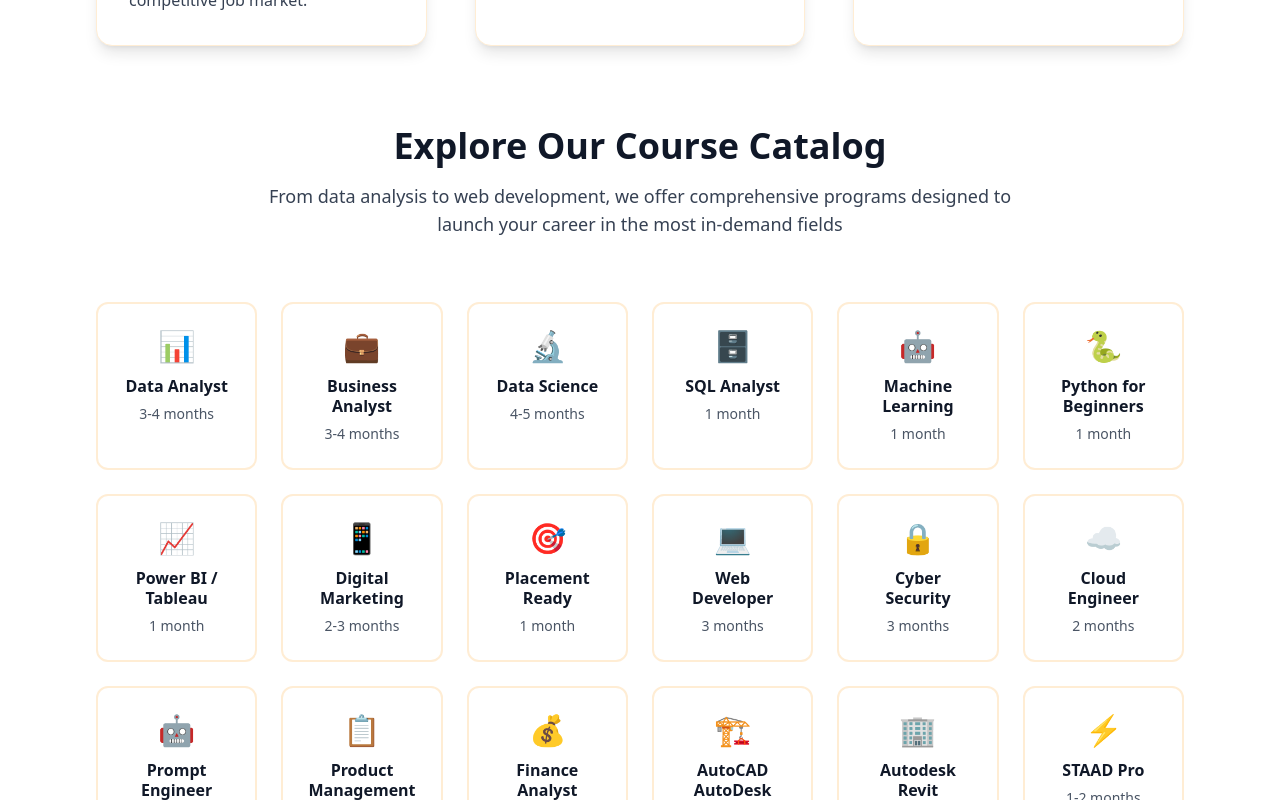
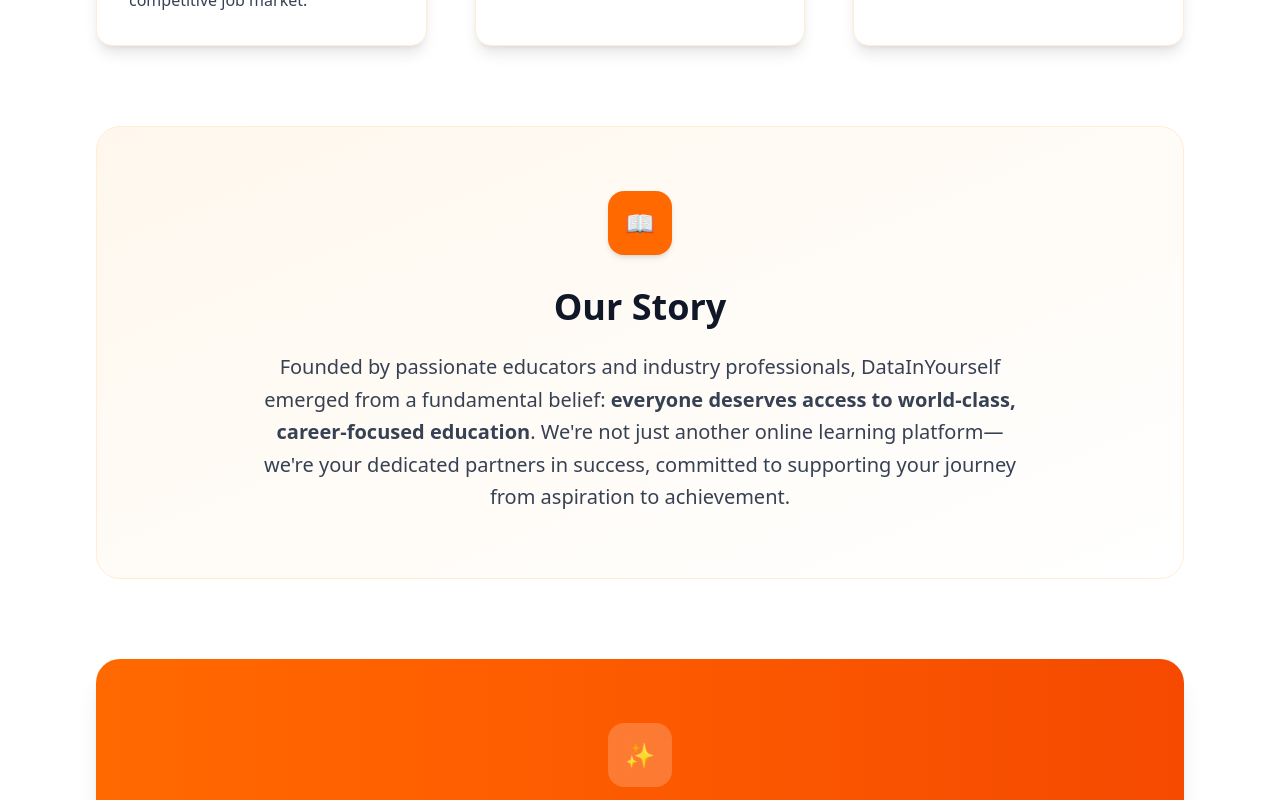
Before and after one commit to nilimaSahu22/DataInYourself, a Next.js app: page /about in a window 1280 px wide. Shown: the part 1440-2240 px from the top of the page. Built offline with nearby package versions, Linux system fonts and the light colour scheme.

Commit message:
course catalogue removed

```diff
--- a/app/components/features/AboutUs.tsx
+++ b/app/components/features/AboutUs.tsx
@@ -168,7 +168,7 @@
         </div>
 
         {/* Course Catalog */}
-        <div className="mb-16 lg:mb-20">
+        {/* <div className="mb-16 lg:mb-20">
           <div className="text-center mb-12 lg:mb-16">
             <h2 className="text-3xl sm:text-4xl font-bold text-gray-900 mb-4">
               Explore Our Course Catalog
@@ -220,7 +220,7 @@
               </div>
             ))}
           </div>
-        </div>
+        </div> */}
 
         {/* Our Story */}
         <div className="bg-gradient-to-br from-orange-50 to-white rounded-3xl p-8 sm:p-12 lg:p-16 mb-16 lg:mb-20 border border-orange-100">
```
